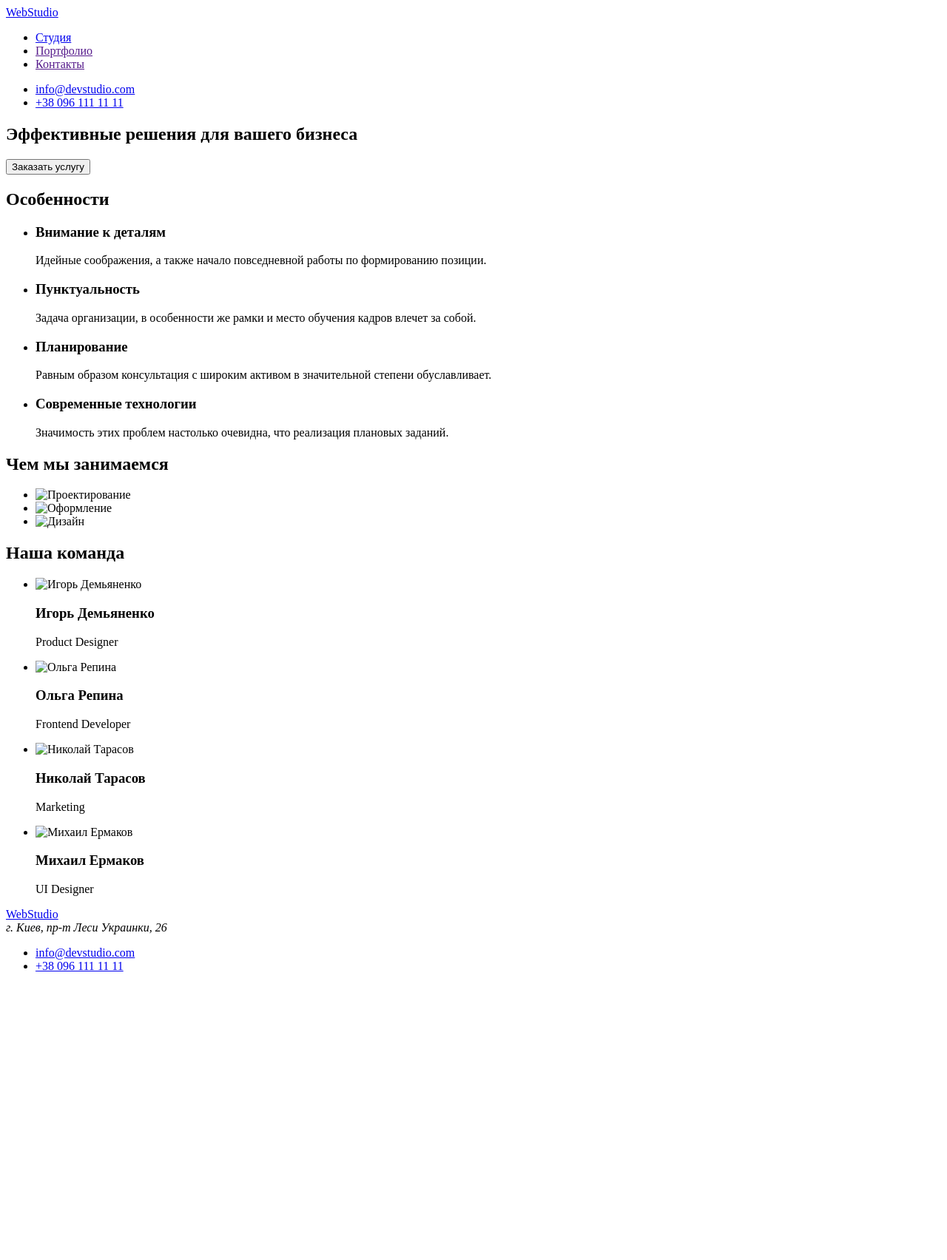
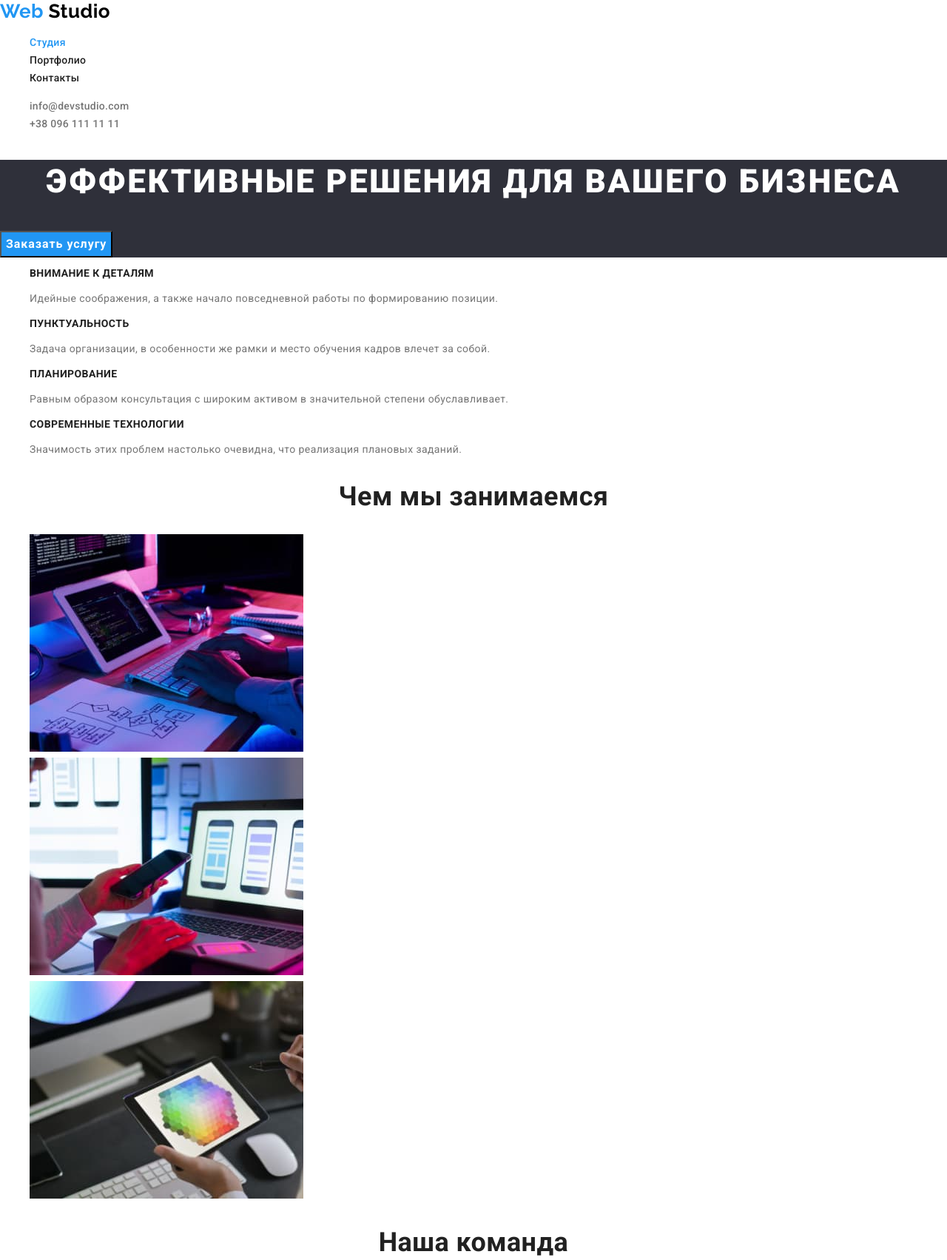
Before and after one commit to hordiienko1996/goit-markup-hw-02, a plain HTML site: page index.html in a window 1280 px wide. Shown: the top 1703 px of the page at 74% size. Before the commit the page ends 1331 px from the top, so only its background shows below. Drawn offline with nearby package versions, Linux system fonts and the light colour scheme.

Commit message:
Додає шрифти.
Виправлено помилки в класах, додає шрифти.

```diff
--- a/css/styles.css
+++ b/css/styles.css
@@ -1,9 +1,9 @@
 :root {
   --primary-white-color: #ffffff;
-  --background-footer-color: #2f303a;
+  --dark-bg-color: #2f303a;
   --background-button-color: #f5f4fa;
   --primary-text-color: #757575;
-  --title-text-color: #212121;
+  --title-color: #212121;
   --accent-color: #2196f3;
   --logo-color: #000000;
 }
@@ -11,25 +11,60 @@
 /* For index and portfolio */
 
 body {
+  font-family: 'Roboto', sans-serif;
+  font-weight: 400;
+  font-size: 14px;
+  line-height: 1.71;
+  letter-spacing: 0.03em;
   color: var(--primary-text-color);
   background-color: var(--primary-white-color);
 }
 
-a {
-  text-decoration: none;
+.visually-hidden {
+  position: absolute !important;
+  clip: rect(1px 1px 1px 1px);
+  clip: rect(1px, 1px, 1px, 1px);
+  padding: 0 !important;
+  border: 0 !important;
+  height: 1px !important;
+  width: 1px !important;
+  overflow: hidden;
 }
-ul {
+
+.adress {
+  font-style: normal;
+}
+
+.list {
   list-style: none;
+}
+
+.dark-bd {
+  background-color: var(--dark-bg-color);
 }
 
 /* Site nav */
 
 .logo {
+  font-family: Raleway;
+  font-weight: 700;
+  font-size: 26px;
+  line-height: 1.19;
+  color: var(--logo-color);
+  text-decoration: none;
+}
+
+.logo-item {
   color: var(--accent-color);
 }
 
 .site-nav .link {
-  color: var(--title-text-color);
+  font-weight: 500;
+  font-size: 14px;
+  line-height: 1.14;
+  letter-spacing: 0.02em;
+  color: var(--title-color);
+  text-decoration: none;
 }
 
 .site-nav .link:hover,
@@ -37,13 +72,19 @@ ul {
   color: var(--accent-color);
 }
 
-.site-nav .link.current {
+.site-nav .current {
   color: var(--accent-color);
 }
 
 /* Contact nav */
+
 .contact-nav .link {
+  font-weight: 500;
+  font-size: 14px;
+  line-height: 1.14;
+  letter-spacing: 0.02em;
   color: var(--primary-text-color);
+  text-decoration: none;
 }
 
 .contact-nav .link:hover,
@@ -51,44 +92,120 @@ ul {
   color: var(--accent-color);
 }
 
-/* .company-adress {
-  color: var(--primary-white-color);
-} */
-
 /* index.html */
 
 /* Герой */
 
-.hero {
-  background-color: var(--background-footer-color);
-}
-
 .hero-title {
+  font-weight: 900;
+  font-size: 44px;
+  line-height: 1.36;
+  text-align: center;
+  letter-spacing: 0.06em;
+  text-transform: uppercase;
   color: var(--primary-white-color);
 }
 
 .button {
+  cursor: pointer;
+  font-family: inherit;
+  font-weight: 700;
+  font-size: 16px;
+  line-height: 1.87;
+  display: flex;
+  align-items: center;
+  text-align: center;
+  letter-spacing: 0.06em;
   color: var(--primary-white-color);
   background-color: var(--accent-color);
 }
 
-/* Sections */
+.button:hover,
+.button:focus {
+  background-color: #188ce8;
+}
+
+/* Секции */
+
 .section-title {
-  color: var(--title-text-color);
+  font-weight: 700;
+  font-size: 36px;
+  line-height: 1.17;
+  text-align: center;
+  color: var(--title-color);
 }
 
 /*  Особенности  */
 
 .feature-list .title {
-  color: var(--title-text-color);
+  font-weight: 700;
+  font-size: 14px;
+  line-height: 1.14;
+  text-transform: uppercase;
+  color: var(--title-color);
 }
 
 /* Наша команда */
 
 .team-list .title {
-  color: var(--title-text-color);
+  font-weight: 500;
+  font-size: 16px;
+  line-height: 1.19;
+  color: var(--title-color);
 }
 
-/* Footer */
+.team-list-profession {
+  font-size: 16px;
+  line-height: 1.19;
+}
+
+/* Подвал сираницы */
+
+.footer-logo {
+  color: var(--primary-white-color);
+}
+
+.footer .link {
+  font-weight: 400;
+  color: rgba(255, 255, 255, 0.6);
+}
+
+.company-adress {
+  color: var(--primary-white-color);
+}
 
 /* portfolio.html */
+
+/* Фильтр проектов */
+
+.filter-button {
+  cursor: pointer;
+  font-family: inherit;
+  font-weight: 500;
+  font-size: 16px;
+  line-height: 1.62;
+  text-align: center;
+  color: var(--title-color);
+  background-color: #f5f4fa;
+}
+
+.filter-button:hover,
+.filter-button:focus {
+  color: var(--primary-white-color);
+  background-color: var(--accent-color);
+}
+
+/* Галерея проектов */
+
+.projects-title {
+  font-weight: 700;
+  font-size: 18px;
+  line-height: 2;
+  letter-spacing: 0.06em;
+  color: var(--title-color);
+}
+
+.projects-filter {
+  font-size: 16px;
+  line-height: 1.87;
+}
--- a/index.html
+++ b/index.html
@@ -5,133 +5,123 @@
     <meta http-equiv="X-UA-Compatible" content="IE=edge" />
     <meta name="viewport" content="width=device-width, initial-scale=1.0" />
     <title>WebStudio</title>
+    <link rel="preconnect" href="https://fonts.gstatic.com" />
+    <link
+      href="https://fonts.googleapis.com/css2?family=Raleway:wght@700&family=Roboto:wght@400;500;700;900&display=swap"
+      rel="stylesheet"
+    />
+    <link
+      rel="stylesheet"
+      href="https://cdnjs.cloudflare.com/ajax/libs/modern-normalize/1.0.0/modern-normalize.min.css"
+    />
+    <link rel="stylesheet" href="./css/styles.css" />
   </head>
   <body>
     <!-- Шапка страницы -->
+
     <header>
       <nav>
-        <a href="./index.html">WebStudio</a>
-        <ul>
-          <li><a href="./index.html">Студия</a></li>
-          <li><a href="">Портфолио</a></li>
-          <li><a href="">Контакты</a></li>
+        <a class="logo" href="./index.html"><span class="logo-item">Web</span> Studio</a>
+        <ul class="site-nav list">
+          <li><a class="link current" href="./index.html">Студия</a></li>
+          <li><a class="link" href="./portfolio.html">Портфолио</a></li>
+          <li><a class="link" href="">Контакты</a></li>
         </ul>
       </nav>
-      <ul>
-        <li><a href="mailto:info@devstudio.com">info@devstudio.com</a></li>
-        <li><a href="tell:+380961111111">+38 096 111 11 11</a></li>
+      <ul class="contact-nav list">
+        <li><a class="link" href="mailto:info@devstudio.com">info@devstudio.com</a></li>
+        <li><a class="link" href="tell:+380961111111">+38 096 111 11 11</a></li>
       </ul>
     </header>
+
     <!-- Уникальный контент страницы -->
+
     <main>
       <!-- Герой -->
-      <section>
-        <h1>Эффективные решения для вашего бизнеса</h1>
-        <button type="button">Заказать услугу</button>
+
+      <section class="dark-bd">
+        <h1 class="hero-title">Эффективные решения для вашего бизнеса</h1>
+        <button type="button" class="button">Заказать услугу</button>
       </section>
+
       <!-- Особенности -->
-      <section>
-        <h2>Особенности</h2>
-        <ul>
+
+      <section class="section">
+        <h2 class="section-title visually-hidden">Особенности</h2>
+        <ul class="feature-list list">
           <li>
-            <h3>Внимание к деталям</h3>
-            <p>
-              Идейные соображения, а также начало повседневной работы по
-              формированию позиции.
-            </p>
+            <h3 class="title">Внимание к деталям</h3>
+            <p>Идейные соображения, а также начало повседневной работы по формированию позиции.</p>
           </li>
           <li>
-            <h3>Пунктуальность</h3>
-            <p>
-              Задача организации, в особенности же рамки и место обучения кадров
-              влечет за собой.
-            </p>
+            <h3 class="title">Пунктуальность</h3>
+            <p>Задача организации, в особенности же рамки и место обучения кадров влечет за собой.</p>
           </li>
           <li>
-            <h3>Планирование</h3>
-            <p>
-              Равным образом консультация с широким активом в значительной
-              степени обуславливает.
-            </p>
+            <h3 class="title">Планирование</h3>
+            <p>Равным образом консультация с широким активом в значительной степени обуславливает.</p>
           </li>
           <li>
-            <h3>Современные технологии</h3>
-            <p>
-              Значимость этих проблем настолько очевидна, что реализация
-              плановых заданий.
-            </p>
+            <h3 class="title">Современные технологии</h3>
+            <p>Значимость этих проблем настолько очевидна, что реализация плановых заданий.</p>
           </li>
         </ul>
       </section>
+
       <!-- Чем мы занимаемся -->
+
       <section>
-        <h2>Чем мы занимаемся</h2>
-        <ul>
+        <h2 class="section-title">Чем мы занимаемся</h2>
+        <ul class="list">
           <li>
-            <img
-              src="./images/our_work_1.jpg"
-              alt="Проектирование"
-              width="370"
-            />
+            <img src="./images/studio/our_work_1.jpg" alt="Проектирование" width="370" />
           </li>
           <li>
-            <img src="./images/our_work_2.jpg" alt="Оформление" width="370" />
+            <img src="./images/studio/our_work_2.jpg" alt="Оформление" width="370" />
           </li>
           <li>
-            <img src="./images/our_work_3.jpg" alt="Дизайн" width="370" />
+            <img src="./images/studio/our_work_3.jpg" alt="Дизайн" width="370" />
           </li>
         </ul>
       </section>
+
       <!-- Наша команда -->
-      <section>
-        <h2>Наша команда</h2>
-        <ul>
+
+      <section class="section">
+        <h2 class="section-title">Наша команда</h2>
+        <ul class="team-list list">
           <li>
-            <img
-              src="./images/img_product_designer.jpg"
-              alt="Игорь Демьяненко"
-              width="270"
-            />
-            <h3>Игорь Демьяненко</h3>
-            <p>Product Designer</p>
+            <img src="./images/studio/img_product_designer.jpg" alt="Игорь Демьяненко" width="270" />
+            <h3 class="title">Игорь Демьяненко</h3>
+            <p class="team-list-profession">Product Designer</p>
           </li>
           <li>
-            <img
-              src="./images/img_frontend_developer.jpg"
-              alt="Ольга Репина"
-              width="270"
-            />
-            <h3>Ольга Репина</h3>
-            <p>Frontend Developer</p>
+            <img src="./images/studio/img_frontend_developer.jpg" alt="Ольга Репина" width="270" />
+            <h3 class="title">Ольга Репина</h3>
+            <p class="team-list-profession">Frontend Developer</p>
           </li>
           <li>
-            <img
-              src="./images/img_marketing.jpg"
-              alt="Николай Тарасов"
-              width="270"
-            />
-            <h3>Николай Тарасов</h3>
-            <p>Marketing</p>
+            <img src="./images/studio/img_marketing.jpg" alt="Николай Тарасов" width="270" />
+            <h3 class="title">Николай Тарасов</h3>
+            <p class="team-list-profession">Marketing</p>
           </li>
           <li>
-            <img
-              src="./images/img_UI_Designer.jpg"
-              alt="Михаил Ермаков"
-              width="270"
-            />
-            <h3>Михаил Ермаков</h3>
-            <p>UI Designer</p>
+            <img src="./images/studio/img_ui_designer.jpg" alt="Михаил Ермаков" width="270" />
+            <h3 class="title">Михаил Ермаков</h3>
+            <p class="team-list-profession">UI Designer</p>
           </li>
         </ul>
       </section>
     </main>
+
     <!-- Подвал страницы -->
-    <footer>
-      <a href="./index.html">WebStudio</a>
-      <address>г. Киев, пр-т Леси Украинки, 26</address>
-      <ul>
-        <li><a href="mailto:info@devstudio.com">info@devstudio.com</a></li>
-        <li><a href="tell:+380961111111">+38 096 111 11 11</a></li>
+
+    <footer class="footer dark-bd">
+      <a class="footer-logo logo" href="./index.html"><span class="logo-item">Web</span>Studio</a>
+      <address class="company-adress adress">г. Киев, пр-т Леси Украинки, 26</address>
+      <ul class="contact-nav list">
+        <li><a class="link" href="mailto:info@devstudio.com">info@devstudio.com</a></li>
+        <li><a class="link" href="tell:+380961111111">+38 096 111 11 11</a></li>
       </ul>
     </footer>
   </body>
```
Also changed, not shown: portfolio.html (added, +119 -0 lines).
